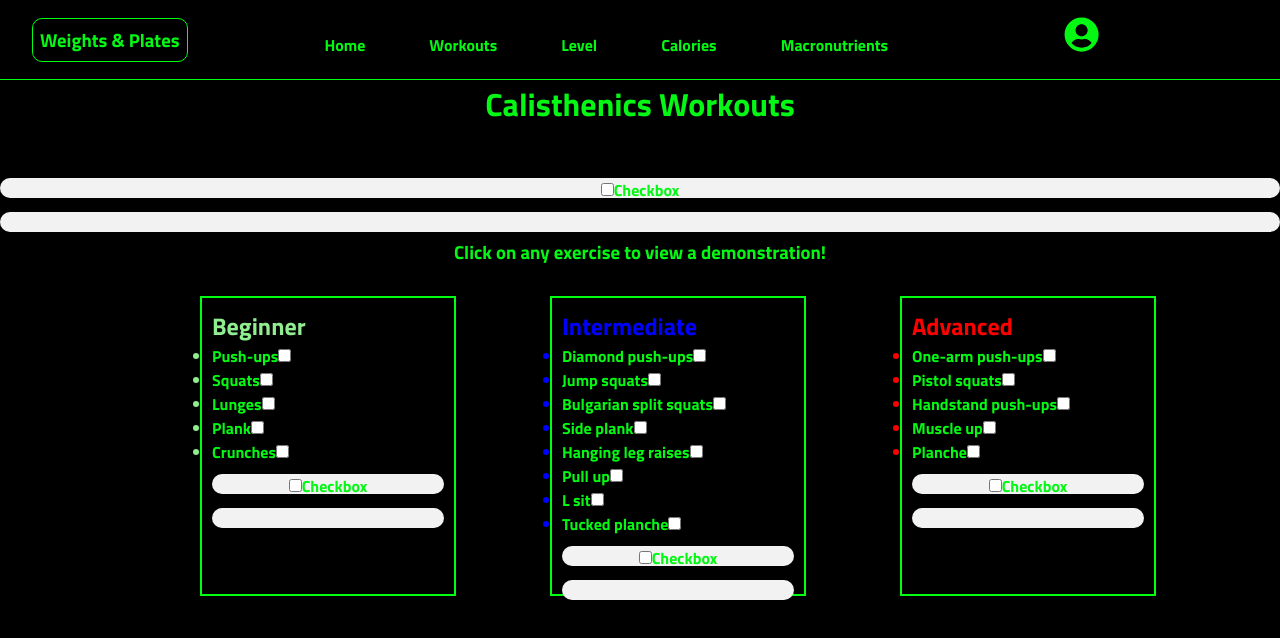
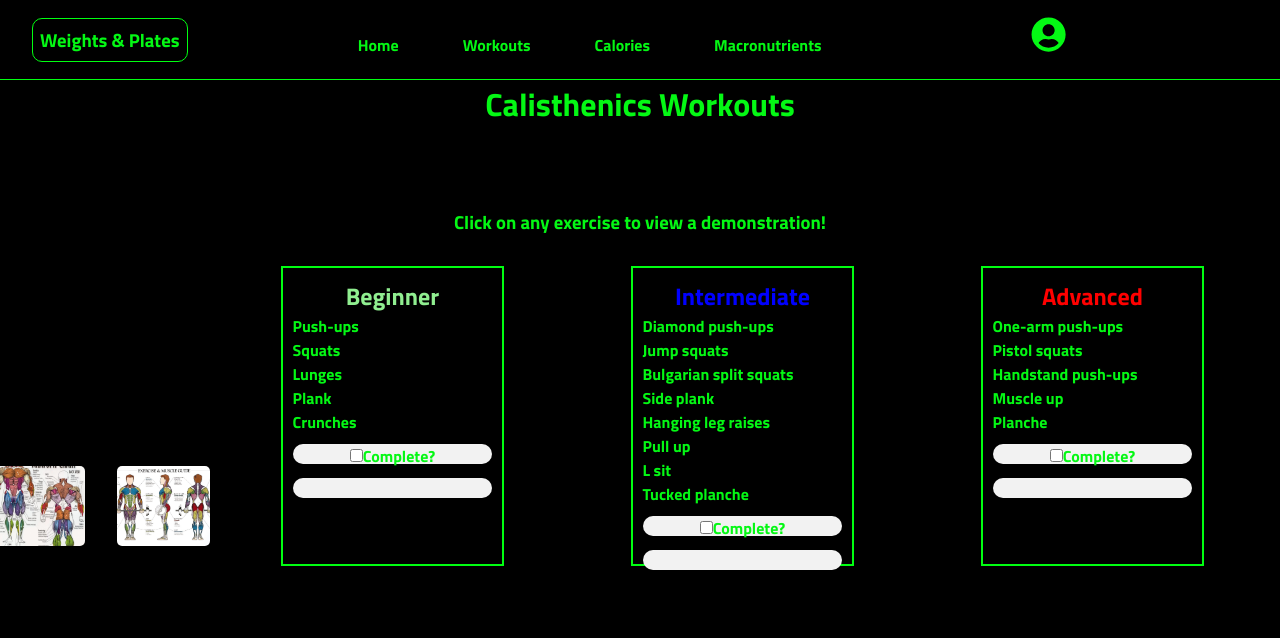
Before and after one commit to T1M00R/PPIT-Project, a React (Create React App) app: page /level in a window 1280 px wide. Shown: the top 638 px of the page. Built offline with nearby package versions, Linux system fonts and the light colour scheme.

Commit message:
Added gallery to level / workouts page

```diff
--- a/src/components/Navbar.js
+++ b/src/components/Navbar.js
@@ -21,8 +21,8 @@ function Navbar(){
             {/* changing the url with the click of navbar //options */}
             <nav ref={navRef}>
                 <a href="/">Home</a>
-                <a href="/workouts">Workouts</a>
-                <a href="/level">Level</a>
+                {/* <a href="/workouts">Workouts</a> */}
+                <a href="/level">Workouts</a>
                 <a href="/calories">Calories</a>
                 <a href="/macros">Macronutrients</a>
                 {/* if the page is too small then a button will appear to see the nav bar */}
--- /dev/null
+++ b/src/components/gallery.js
@@ -0,0 +1,36 @@
+import React from 'react';
+import muscles from '../images/muscles.jpg';
+import workout from '../images/workout.jpg'
+import { useState } from 'react';
+
+const Gallery = () => {
+
+
+const [selectedImage, setSelectedImage] = useState(null);
+
+  const handleImageClick = (event) => {
+    setSelectedImage(event.target.src);
+  };
+
+  const handleImageClose = () => {
+    setSelectedImage(null);
+  };
+  return (
+    <div className="gallery">
+      <div className="gallery-item">
+      <img src={muscles} alt="Image 1" width={300} onClick={handleImageClick}/>
+      </div>
+      <div className="gallery-item">
+      <img src={workout} alt="Image 2" width={300} onClick={handleImageClick}/>
+      </div>
+      {selectedImage && (
+        <div className="image-modal" onClick={handleImageClose}>
+          <img src={selectedImage} alt="Selected Image" width={800}/>
+        </div>
+      )}
+    </div>
+
+  );
+};
+
+export default Gallery;
--- a/src/components/level.js
+++ b/src/components/level.js
@@ -1,10 +1,9 @@
 import React from "react";
 import "../styles/App.css"
-import { useState , useEffect} from "react";
 import ProgressBar from "./progressbar";
+import Gallery from "./gallery";
 
 export class Level extends React.Component{
-
 
 
     render() {
@@ -15,10 +14,6 @@ export class Level extends React.Component{
 
                 <br></br>
                 <br></br>
-                {/* Fitness level progress bar*/}
-                <div className="progress-bar">
-                    <ProgressBar />
-                </div>
                 <br></br>
                 <br></br>
 
@@ -26,31 +21,48 @@ export class Level extends React.Component{
 
                 <br></br>
 
+                <div class="categories">
                     <div class="category beginner" >
                         <h2>Beginner</h2>
-                    <ul>
-                        <li><a href="https://www.youtube.com/watch?v=IODxDxX7oi4">Push-ups<input type="checkbox" name="agree" value="yes" ></input></a></li>
-                        <li><a href="https://www.youtube.com/watch?v=MuvB_F2ynD4">Squats<input type="checkbox" name="agree" value="yes" ></input></a></li>
-                        <li><a href="https://www.youtube.com/watch?v=wrwwXE_x-pQ">Lunges<input type="checkbox" name="agree" value="yes" ></input></a></li>
-                        <li><a href="https://www.youtube.com/watch?v=b75M62-tsxw">Plank<input type="checkbox" name="agree" value="yes" ></input></a></li>
-                        <li><a href="https://www.youtube.com/watch?v=MKmrqcoCZ-M">Crunches<input type="checkbox" name="agree" value="yes" ></input></a></li>
+                        <ul class="list">
+                            <li><a href="https://www.youtube.com/watch?v=IODxDxX7oi4">Push-ups</a></li>
+                            <li><a href="https://www.youtube.com/watch?v=MuvB_F2ynD4">Squats</a></li>
+                            <li><a href="https://www.youtube.com/watch?v=wrwwXE_x-pQ">Lunges</a></li>
+                            <li><a href="https://www.youtube.com/watch?v=b75M62-tsxw">Plank</a></li>
+                            <li><a href="https://www.youtube.com/watch?v=MKmrqcoCZ-M">Crunches</a></li>
                         </ul>
                         {/* Fitness level progress bar*/}
                     <div className="progress-bar">
-                    <ProgressBar />
+                        {/* Set value to update fitness level to database */}
+                        <ProgressBar  />
                     </div>
                     </div>
                     <div class="category intermediate">
                         <h2>Intermediate</h2>
-                    <ul>
-                        <li><a href="https://www.youtube.com/watch?v=J0DnG1_S92I">Diamond push-ups<input type="checkbox" name="agree" value="yes" ></input></a></li>
-                        <li><a href="https://www.youtube.com/watch?v=A-cFYWvaHr0">Jump squats<input type="checkbox" name="agree" value="yes" ></input></a></li>
-                        <li><a href="https://www.youtube.com/watch?v=HBYGeyb4sSM">Bulgarian split squats<input type="checkbox" name="agree" value="yes" ></input></a></li>
-                        <li><a href="https://www.youtube.com/watch?v=rCxF2nG9vQ0">Side plank<input type="checkbox" name="agree" value="yes" ></input></a></li>
-                        <li><a href="https://www.youtube.com/watch?v=Pr1ieGZ5atk">Hanging leg raises<input type="checkbox" name="agree" value="yes" ></input></a></li>
-                        <li><a href="https://www.youtube.com/watch?v=eGo4IYlbE5g">Pull up<input type="checkbox" name="agree" value="yes" ></input></a></li>
-                        <li><a href="https://www.youtube.com/watch?v=Qv6j5gZyBQ8&t=60s">L sit<input type="checkbox" name="agree" value="yes" ></input></a></li>
-                        <li><a href="https://www.youtube.com/watch?v=kw6TY9kzZ0I">Tucked planche<input type="checkbox" name="agree" value="yes" ></input></a></li>
+                        <ul class="list">
+                            <li><a href="https://www.youtube.com/watch?v=J0DnG1_S92I">Diamond push-ups</a></li>
+                            <li><a href="https://www.youtube.com/watch?v=A-cFYWvaHr0">Jump squats</a></li>
+                            <li><a href="https://www.youtube.com/watch?v=HBYGeyb4sSM">Bulgarian split squats</a></li>
+                            <li><a href="https://www.youtube.com/watch?v=rCxF2nG9vQ0">Side plank</a></li>
+                            <li><a href="https://www.youtube.com/watch?v=Pr1ieGZ5atk">Hanging leg raises</a></li>
+                            <li><a href="https://www.youtube.com/watch?v=eGo4IYlbE5g">Pull up</a></li>
+                            <li><a href="https://www.youtube.com/watch?v=Qv6j5gZyBQ8&t=60s">L sit</a></li>
+                            <li><a href="https://www.youtube.com/watch?v=kw6TY9kzZ0I">Tucked planche</a></li>
+                        </ul>
+                        {/* Fitness level progress bar*/}
+                    <div className="progress-bar">
+                        <ProgressBar  />
+                    </div>
+                    </div>
+
+                    <div class="category advanced">
+                        <h2>Advanced</h2>
+                        <ul class="list">
+                            <li><a href="https://www.youtube.com/watch?v=xp1tgjT_3k0">One-arm push-ups</a></li>
+                            <li><a href="https://www.youtube.com/watch?v=vq5-vdgJc0I">Pistol squats</a></li>
+                            <li><a href="https://www.youtube.com/watch?v=uZWjFe4fufA">Handstand push-ups</a></li>
+                            <li><a href="https://www.youtube.com/watch?v=p7q0UhxPdLY&t=251s">Muscle up</a></li>
+                            <li><a href="https://www.youtube.com/watch?v=UZ-1jwG7aQ4">Planche</a></li>
                         </ul>
                         {/* Fitness level progress bar*/}
                         <div className="progress-bar">
@@ -58,20 +70,16 @@ export class Level extends React.Component{
                         </div>
                     </div>
 
-                <div class="category advanced">
-                    <h2>Advanced</h2>
-                    <ul>
-                        <li><a href="https://www.youtube.com/watch?v=xp1tgjT_3k0">One-arm push-ups<input type="checkbox" name="agree" value="yes" ></input></a></li>
-                        <li><a href="https://www.youtube.com/watch?v=vq5-vdgJc0I">Pistol squats<input type="checkbox" name="agree" value="yes" ></input></a></li>
-                        <li><a href="https://www.youtube.com/watch?v=uZWjFe4fufA">Handstand push-ups<input type="checkbox" name="agree" value="yes" ></input></a></li>
-                        <li><a href="https://www.youtube.com/watch?v=p7q0UhxPdLY&t=251s">Muscle up<input type="checkbox" name="agree" value="yes" ></input></a></li>
-                        <li><a href="https://www.youtube.com/watch?v=UZ-1jwG7aQ4">Planche<input type="checkbox" name="agree" value="yes" ></input></a></li>
-                    </ul>
-                    {/* Fitness level progress bar*/}
-                <div className="progress-bar">
-                    <ProgressBar />
+                    {/* Fitness level Block*/}
+                    {/* <FitnessLevel className="fitnessLevel"  /> */}
+
                 </div>
+                {/* Images */}
+                <div class="gallery">
+                    <Gallery />
+
                 </div>
+
 
 
 
--- a/src/components/progressbar.js
+++ b/src/components/progressbar.js
@@ -1,21 +1,26 @@
 import React, { useState } from "react";
 import "../styles/App.css"
 
-
+// Progress bar component that can be used with <ProgressBar/>
 const ProgressBar = () => {
   const [isChecked, setIsChecked] = useState(false);
 
-  const handleChange = () => {
+  // Fill the bar with checkbox check
+  const handleChange = async (event) => {
     setIsChecked(!isChecked);
+
   };
 
   const progress = isChecked ? 100 : 0;
 
+
+
+
   return (
     <div>
       <label>
-        <input type="checkbox" checked={isChecked} onChange={handleChange} />
-        Checkbox
+        <input type="checkbox" checked={isChecked} onChange={handleChange}/>
+        Complete?
       </label>
       <div className="progress-bar">
         <div className="progress-bar-fill" style={{ width: `${progress}%` }} />
--- a/src/styles/App.css
+++ b/src/styles/App.css
@@ -31,6 +31,28 @@
     margin-right: 20px;
 }
 
+/* Gallery Styling */
+.gallery {
+    display: flex;
+    flex-wrap: wrap;
+    gap: 1rem;
+    margin: 0 -0.5rem;
+  }
+
+  .gallery-item {
+    flex: 1;
+    margin: 0 0.5rem;
+  }
+
+  .gallery-item img {
+    width: 100%;
+    height: 100%;
+    object-fit: cover;
+    border-radius: 5px;
+    box-shadow: 0px 0px 5px rgba(0, 0, 0, 0.3);
+  }
+
+
 .img1 {
     width: 300;
     padding: 20px;
@@ -57,12 +79,29 @@
 /* End of workouts page */
 
 /* Levels page */
+
+.fitnessLevel{
+
+    position: relative;
+    display:inline-block;
+    align-items:stretch;
+    justify-content: center;
+    top: 10%;
+}
+
 .category {
     font-weight: bold;
   }
 
   .exercise {
     margin-left: 20px;
+  }
+
+  .categories {
+    position: relative;
+    display:inline-block;
+    align-items:stretch;
+    justify-content: center;
   }
 
   .beginner {
@@ -72,9 +111,12 @@
     border: 2px solid #00ff11;
     margin-top: 10px;
     margin-left: 200px;
+    margin-right: 50px;
     padding: 10px;
     width: 20%;
     height: 300px;
+    text-align: center;
+
   }
 
   .intermediate {
@@ -87,6 +129,8 @@
     padding: 10px;
     width: 20%;
     height: 300px;
+    margin-right: 50px;
+    text-align: center;
   }
 
   .advanced {
@@ -98,6 +142,8 @@
     padding: 10px;
     width: 20%;
     height: 300px;
+    margin-right: 50px;
+    text-align: center;
   }
 
 
```
Lines whose indentation alone changed are shown as unchanged.
